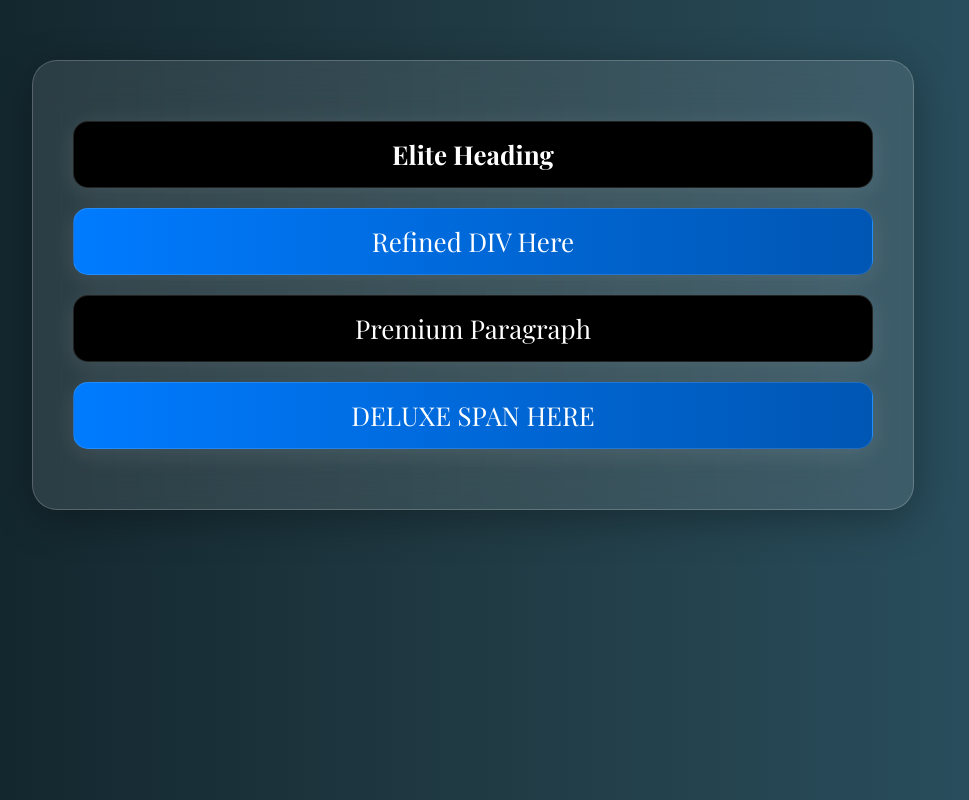
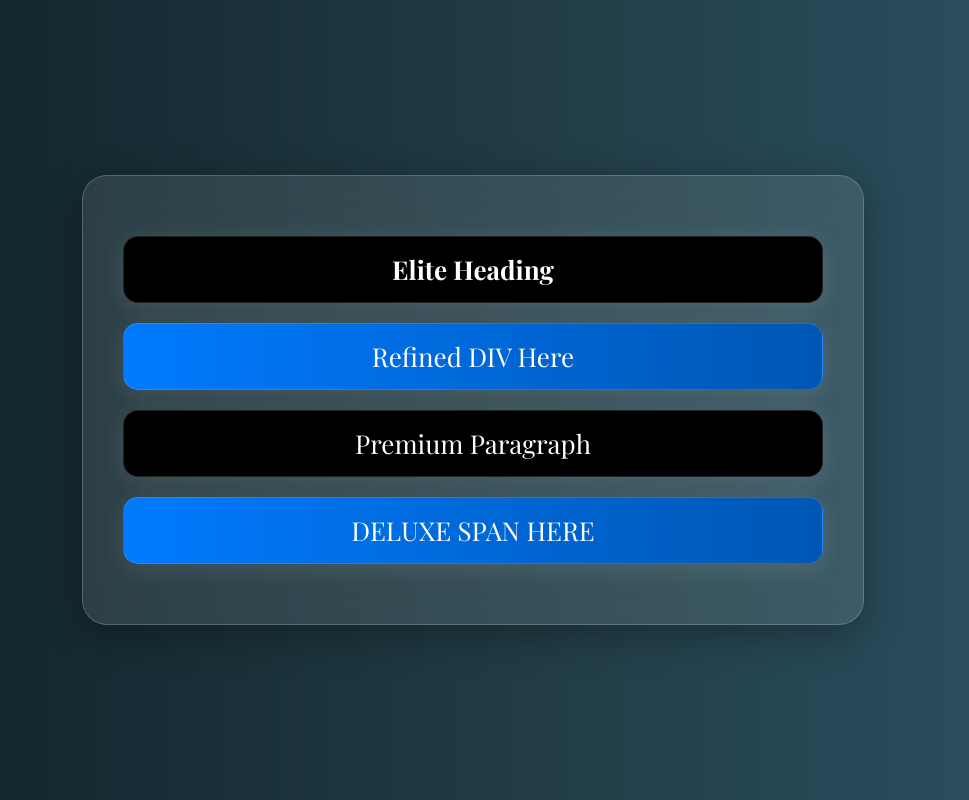
Before and after one commit to Cybernaut12/newAss, a plain HTML site: page index.html in a window 1280 px wide. Shown: the whole page, without its empty margins (167-1136 px from the left). Drawn offline with nearby package versions, Linux system fonts and the light colour scheme.

Commit message:
Update style.css

```diff
--- a/style.css
+++ b/style.css
@@ -5,11 +5,15 @@ body {
   background: linear-gradient(to right, #0f2027, #203a43, #2c5364);
   font-family: 'Playfair Display', serif;
   color: #fff;
+  display: flex;
+  justify-content:center;
+  align-items: center;
+  height: 100vh;
 }
 
 .container {
-  max-width: 800px;
-  margin: 60px auto;
+  min-width: 700px;
+/*   margin: 60px auto */
   padding: 40px;
   background: rgba(255, 255, 255, 0.1);
   backdrop-filter: blur(20px);
```
